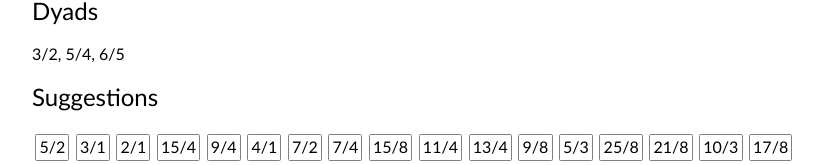
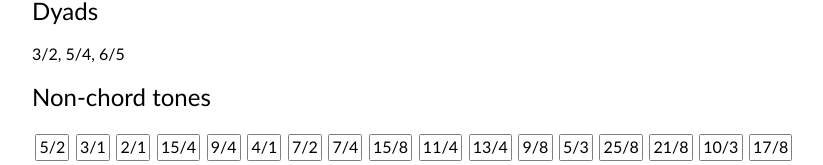
Before and after one commit to jangler/tuning, a website with bundled scripts: page src/chord-builder/index.html in a window 1280 px wide. Shown: the part 307-472 px from the top of the page, without its empty margins (224-1047 px from the left). Built offline with nearby package versions, Linux system fonts and the light colour scheme.

Commit message:
Rename "suggestions" to "non-chord tones"

```diff
--- a/src/chord-builder/index.html
+++ b/src/chord-builder/index.html
@@ -35,7 +35,7 @@
         <p id="series"></p>
         <h2>Dyads</h2>
         <p id="dyads"></p>
-        <h2>Suggestions</h2>
+        <h2>Non-chord tones</h2>
         <div id="suggestions" class="flex-row"></div>
     </main>
 
```
